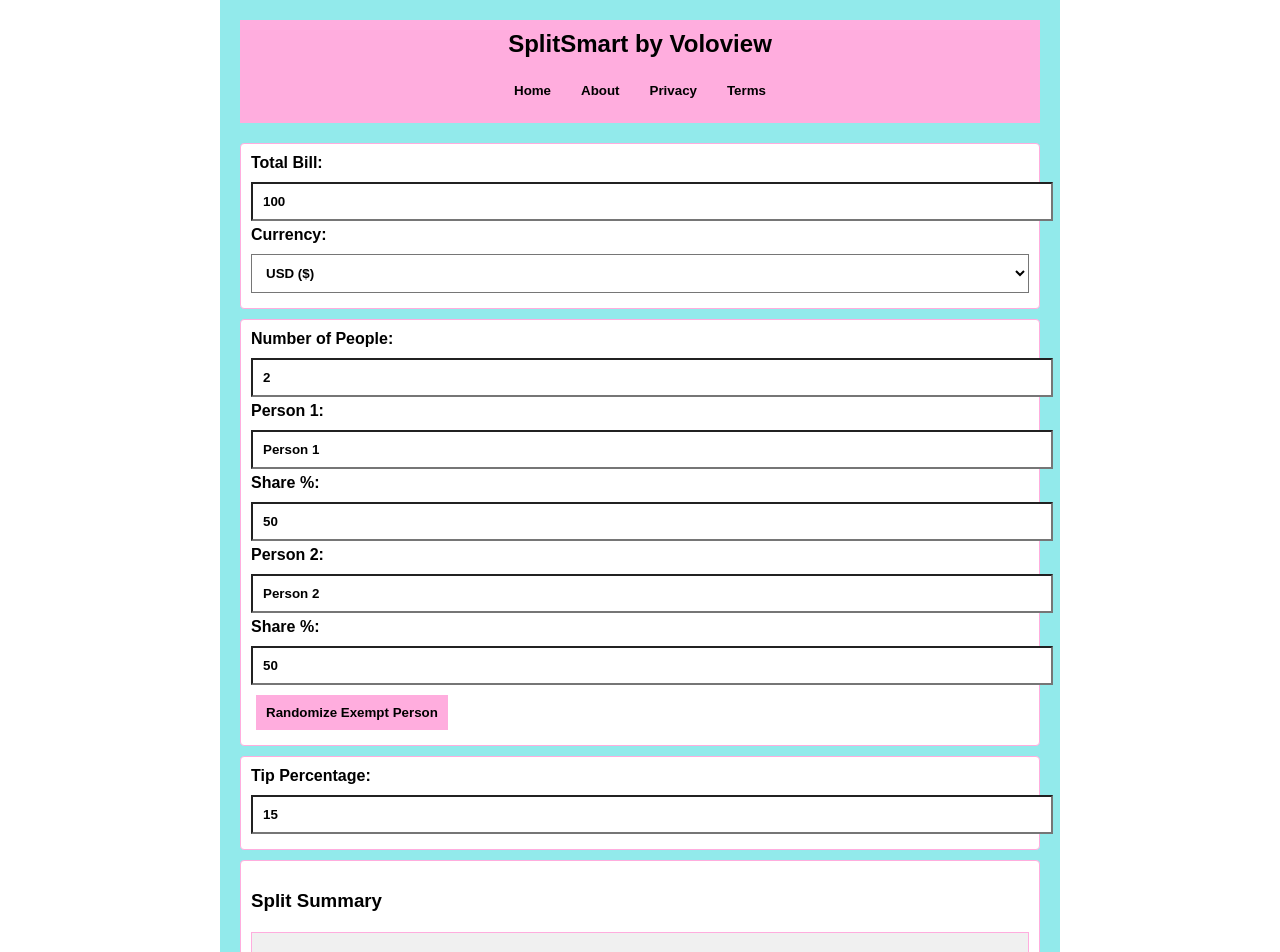
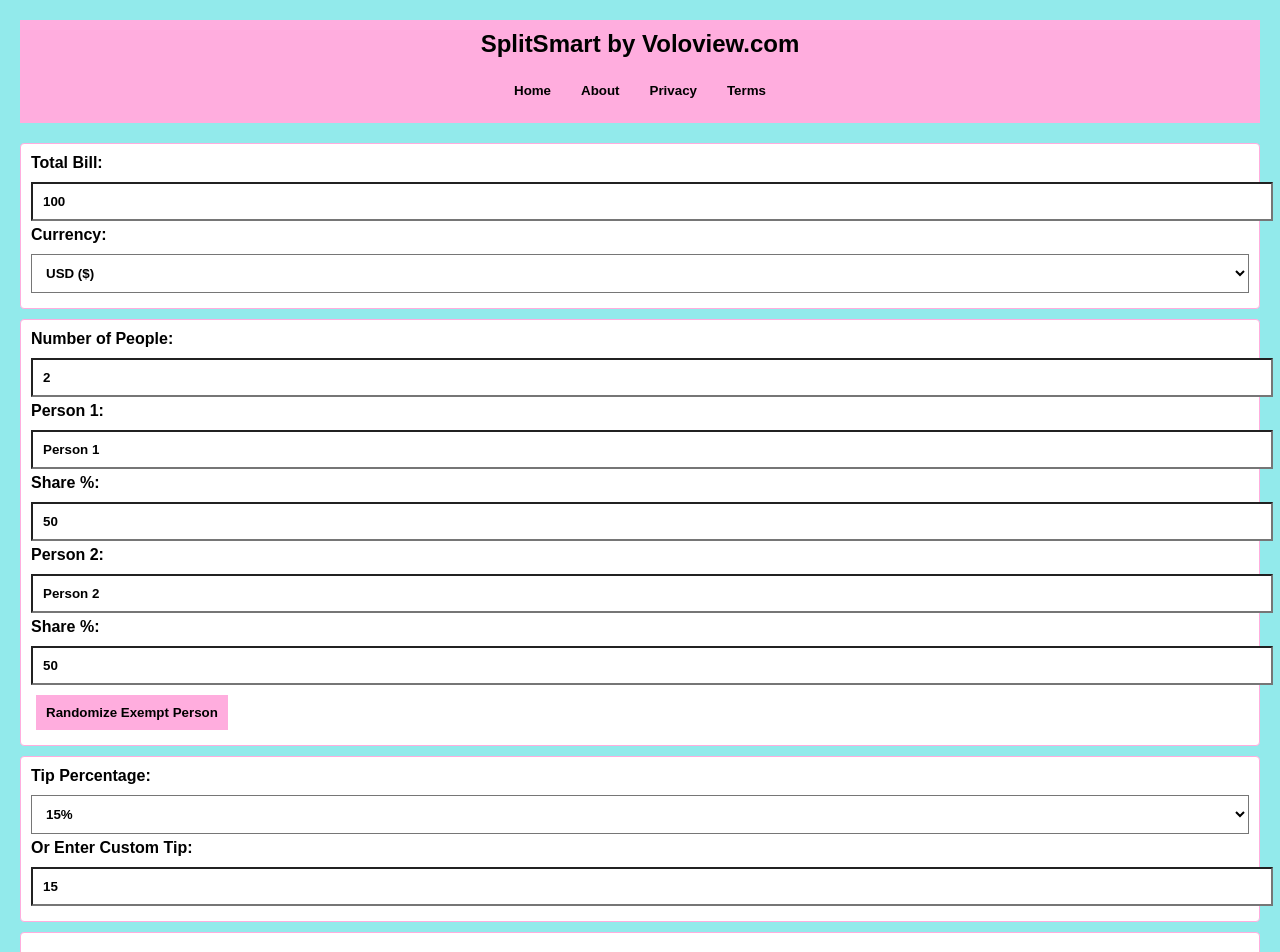
Before and after one commit to wlplease/voloviewapp, a React (Create React App) app: page / in a window 1280 px wide. Shown: the top 952 px of the page. Built offline with nearby package versions, Linux system fonts and the light colour scheme.

Commit message:
New updates voloview.com

```diff
--- a/src/App.js
+++ b/src/App.js
@@ -12,13 +12,14 @@
 
 const styles = {
   container: {
-    fontFamily: 'Arial, sans-serif',
-    maxWidth: '800px',
-    margin: '0 auto',
+    fontFamily: 'Quicksand, sans-serif',
+    maxWidth: '100%',
+    margin: '0',
     padding: '20px',
     backgroundColor: '#92EAEB',
     color: '#000000',
-    fontWeight: 'bold'
+    fontWeight: 'bold',
+    minHeight: '100vh',
   },
   header: {
     backgroundColor: '#FFADDE',
@@ -113,7 +114,7 @@
 
 const Header = ({ onNavigate }) => (
   <header style={styles.header}>
-    <div style={styles.headerTitle}>SplitSmart by Voloview</div>
+    <div style={styles.headerTitle}>SplitSmart by Voloview.com</div>
     <nav style={styles.nav}>
       {['Home', 'About', 'Privacy', 'Terms'].map(item => (
         <button key={item} style={styles.button} onClick={() => onNavigate(item.toLowerCase())}>
@@ -195,6 +196,28 @@
         </div>
       ))}
       <button onClick={randomizeExempt} style={styles.button}>Randomize Exempt Person</button>
+    </div>
+  );
+};
+
+const TipSelector = ({ tipPercentage, setTipPercentage }) => {
+  const presetTips = [15, 20, 25, 30];
+
+  return (
+    <div style={styles.card}>
+      <label style={styles.label}>Tip Percentage:</label>
+      <select value={tipPercentage} onChange={(e) => setTipPercentage(Number(e.target.value))} style={styles.select}>
+        {presetTips.map(tip => (
+          <option key={tip} value={tip}>{tip}%</option>
+        ))}
+      </select>
+      <label style={styles.label}>Or Enter Custom Tip:</label>
+      <input
+        type="number"
+        value={tipPercentage}
+        onChange={(e) => setTipPercentage(Number(e.target.value))}
+        style={styles.input}
+      />
     </div>
   );
 };
@@ -300,15 +323,7 @@
         shares={shares}
         setShares={setShares}
       />
-      <div style={styles.card}>
-        <label style={styles.label}>Tip Percentage:</label>
-        <input
-          type="number"
-          value={tipPercentage}
-          onChange={(e) => setTipPercentage(Number(e.target.value))}
-          style={styles.input}
-        />
-      </div>
+      <TipSelector tipPercentage={tipPercentage} setTipPercentage={setTipPercentage} />
       <SplitCalculator
         totalBill={totalBill}
         numPeople={numPeople}
@@ -321,9 +336,6 @@
     </div>
   );
 };
-
-
-
 
 const AboutPage = () => (
   <div style={styles.card}>
@@ -343,8 +355,6 @@
     <p>Address: 5000 W Midway Rd 13593, Ft. Pierce, FL 34979</p>
   </div>
 );
-
-
 
 const PrivacyPolicy = () => (
   <div style={styles.card}>
@@ -389,7 +399,6 @@
   </div>
 );
 
-
 const TermsOfService = () => (
   <div style={styles.card}>
     <h2>Terms of Service</h2>
@@ -433,7 +442,6 @@
   </div>
 );
 
-
 const App = () => {
   const [currentPage, setCurrentPage] = useState('home');
 
```
